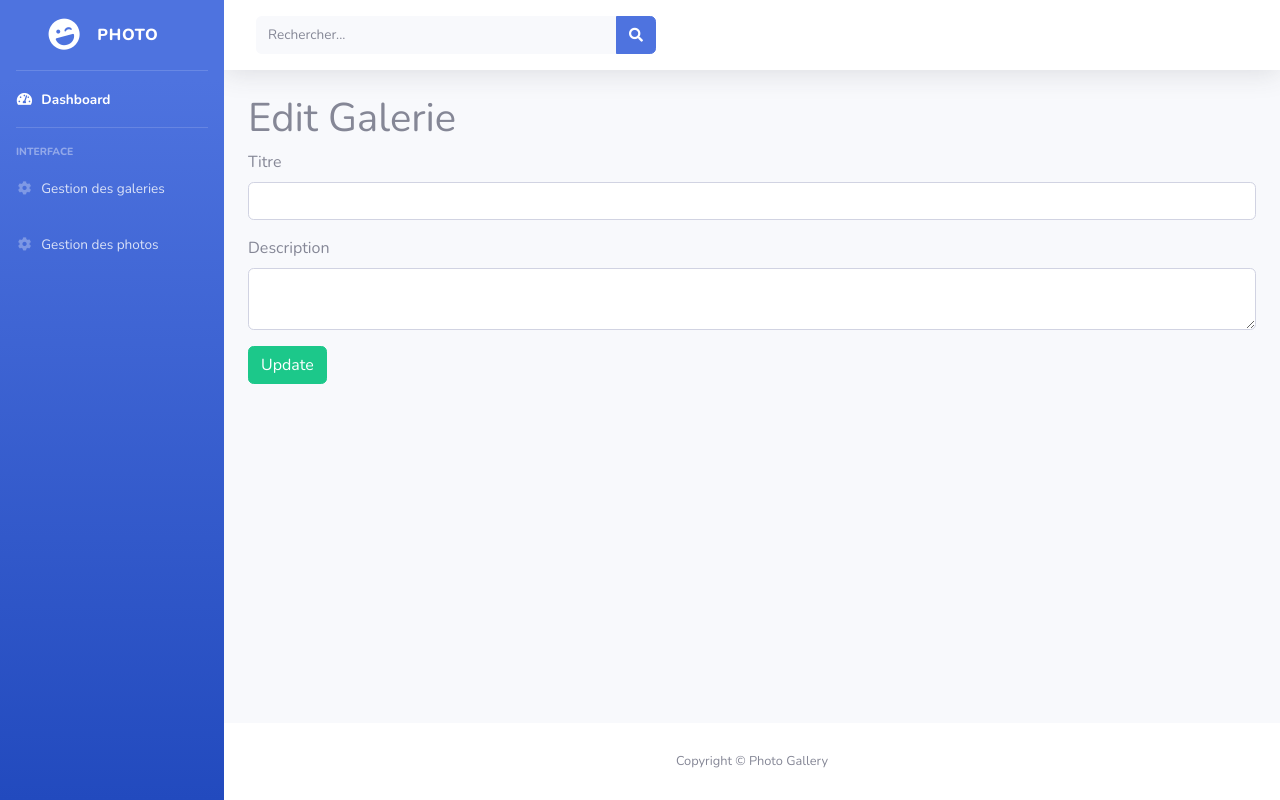
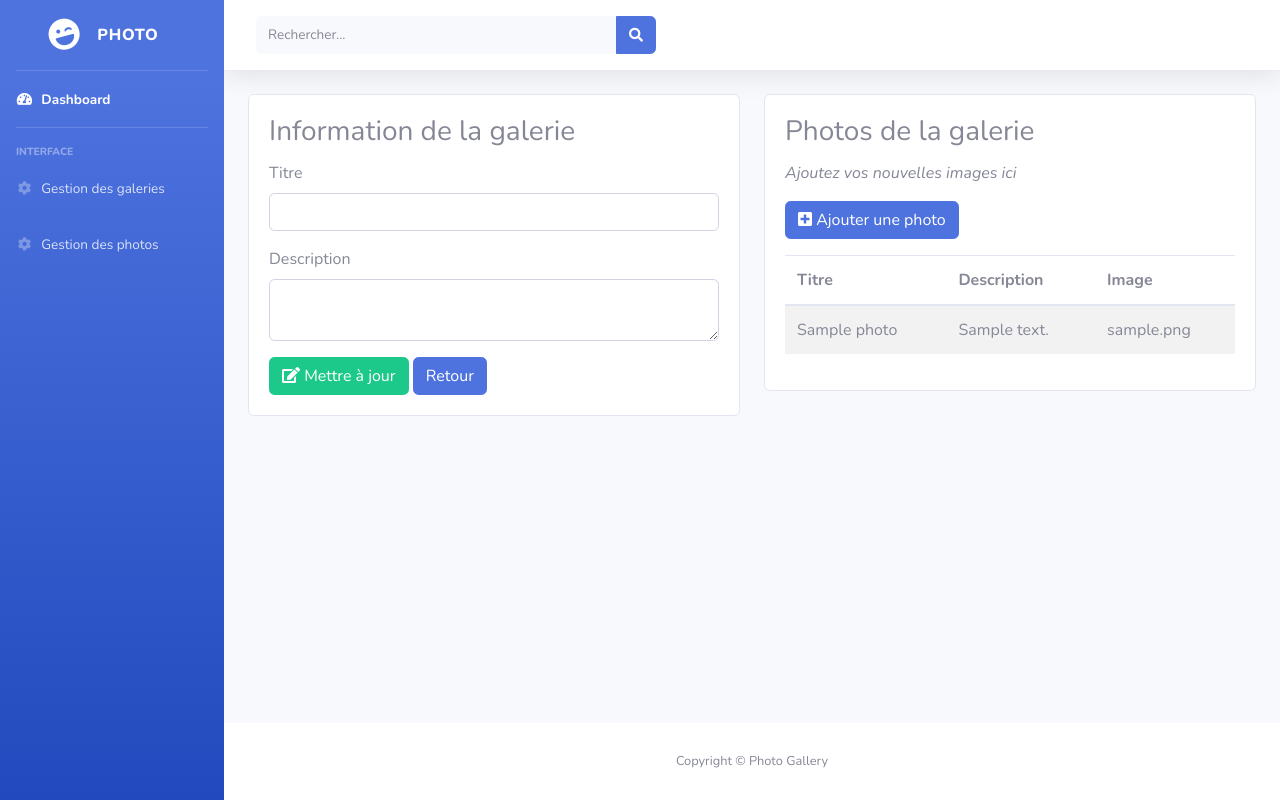
Before and after one commit to emmanuelstleger/manage-photo, a PHP site: template templates/galerie/edit.html.twig in a window 1280 px wide. Run offline with PHP 8.4, Linux system fonts and the light colour scheme; the template is opened without the code that fills it: most values are stand-ins (such as "Sample title", 1, 10 or a date in 2020); form fields are guessed from the names that the template uses; some libraries are stand-ins or nearby versions.

Commit message:
Mise à jour gestion des galeries

```diff
--- a/templates/galerie/_form.html.twig
+++ b/templates/galerie/_form.html.twig
@@ -8,5 +8,6 @@
         {{ form_widget(form.description, {'attr': {'class': 'form-control'}}) }}
     </div>
 
-    <button class="btn btn-success">{{ button_label|default('Save') }}</button>
+    <button class="btn btn-success"><i class="fa fa-edit"></i> {{ button_label|default('Sauvegarder') }}</button>
+    <a class="btn btn-primary" href="{{ path('galerie_admin_index') }}">Retour</a>
 {{ form_end(form) }}
--- a/templates/galerie/edit.html.twig
+++ b/templates/galerie/edit.html.twig
@@ -3,8 +3,73 @@
 {% block title %}Edit Galerie{% endblock %}
 
 {% block body %}
-    <h1>Edit Galerie</h1>
+    <div class="row">
+        <div class="col-md-6">
+            <div class="card mb-4 mb-lg-0">
+                <div class="card-body">
+                    <h3 class="card-title">Information de la galerie</h3>
 
-    {{ include('galerie/_form.html.twig', {'button_label': 'Update'}) }}
+                     {{ include('galerie/_form.html.twig', {'button_label': 'Mettre à jour'}) }}
+                </div>
+            </div>
+        </div>
+
+        <div class="col-md-6">
+            <div class="card mb-4 mb-lg-0">
+                <div class="card-body">
+                    <h3 class="card-title">Photos de la galerie</h3>
+                    <p class="card-text font-italic">Ajoutez vos nouvelles images ici</p>
+                        <button type="button" class="btn btn-primary mb-3" data-toggle="modal" data-target="#exampleModal">
+                            <i class="fa fa-plus-square"></i> Ajouter une photo
+                        </button>
+                        <table class="table table-striped">
+                            <thead>
+                            <tr>
+                                <th scope="col">Titre</th>
+                                <th scope="col">Description</th>
+                                <th scope="col">Image</th>
+                            </tr>
+                            </thead>
+                            <tbody>
+
+                            {% for photo in galerie.photos %}
+                            <tr>
+                                    <td>{{ photo.titre }}</td>
+                                    <td>{{ photo.description }}</td>
+                                    <td>{{ photo.file }}</td>
+                            </tr>
+                            {% endfor %}
+
+                            </tbody>
+                        </table>
+                </div>
+            </div>
+        </div>
+    </div>
+    <div class="modal fade" id="exampleModal" tabindex="-1" role="dialog" aria-labelledby="exampleModalLabel" aria-hidden="true">
+        <div class="modal-dialog" role="document">
+            <div class="modal-content">
+                <div class="modal-header">
+                    <h5 class="modal-title" id="exampleModalLabel">Ajouter une photo</h5>
+                    <button type="button" class="close" data-dismiss="modal" aria-label="Close">
+                        <span aria-hidden="true">&times;</span>
+                    </button>
+                </div>
+                <div class="modal-body">
+                            {{ form_start(form2) }}
+                            {{ form_widget(form2) }}
+                    <div class="modal-footer">
+                        <button type="button" class="btn btn-secondary" data-dismiss="modal">Fermer</button>
+                        <button type="button" class="btn btn-success"><i class="fas fa-file-download"></i> {{ button_label|default('Enregistrer') }}</button>
+                    </div>
+                    {{ form_end(form2) }}
+                </div>
+
+            </div>
+        </div>
+    </div>
+
+
+
 
 {% endblock %}
--- a/templates/galerie/new.html.twig
+++ b/templates/galerie/new.html.twig
@@ -1,9 +1,9 @@
-{% extends 'base.html.twig' %}
+{% extends 'base-admin.html.twig' %}
 
-{% block title %}New Galerie{% endblock %}
+{% block title %}Galerie index{% endblock %}
 
 {% block body %}
-    <h1>Create new Galerie</h1>
+    <h1>Créer une nouvelle galerie</h1>
 
     {{ include('galerie/_form.html.twig') }}
 {% endblock %}
--- a/templates/galerie/show.html.twig
+++ b/templates/galerie/show.html.twig
@@ -22,7 +22,7 @@
         </tbody>
     </table>
 
-    <a href="{{ path('galerie_index') }}">back to list</a>
+    <a href="{{ path('galerie_admin_index') }}">back to list</a>
 
     <a href="{{ path('galerie_edit', {'id': galerie.id}) }}">edit</a>
 
--- a/templates/photo/_form.html.twig
+++ b/templates/photo/_form.html.twig
@@ -1,4 +1,5 @@
 {{ form_start(form) }}
     {{ form_widget(form) }}
-    <button class="btn">{{ button_label|default('Save') }}</button>
+    <button class="btn btn-success"><i class="fa fa-edit"></i> {{ button_label|default('Sauvegarder') }}</button>
+    <a class="btn btn-primary" href="{{ path('photo_admin_index') }}">Retour</a>
 {{ form_end(form) }}
--- a/templates/photo/edit.html.twig
+++ b/templates/photo/edit.html.twig
@@ -1,9 +1,9 @@
-{% extends 'base.html.twig' %}
+{% extends 'base-admin.html.twig' %}
 
-{% block title %}Edit Photo{% endblock %}
+{% block title %}Editer une photo{% endblock %}
 
 {% block body %}
-    <h1>Edit Photo</h1>
+    <h1>Editer une photo</h1>
 
     {{ include('photo/_form.html.twig', {'button_label': 'Update'}) }}
 
--- a/templates/photo/show.html.twig
+++ b/templates/photo/show.html.twig
@@ -1,4 +1,4 @@
-{% extends 'base.html.twig' %}
+{% extends 'base-admin.html.twig' %}
 
 {% block title %}Photo{% endblock %}
 
--- a/templates/registration/register.html.twig
+++ b/templates/registration/register.html.twig
@@ -31,5 +31,6 @@
         {{ form_row(registrationForm.agreeTerms) }}
 
         <button type="submit" class="btn btn-primary btn-user btn-block" >Inscription</button>
+
     {{ form_end(registrationForm) }}
 {% endblock %}
--- a/templates/security/login.html.twig
+++ b/templates/security/login.html.twig
@@ -36,7 +36,7 @@
     #}
 
     <button class="btn btn-primary btn-user btn-block mt-3" type="submit">
-        Sign in
+        Se connecter
     </button>
 </form>
 {% endblock %}
```
Also changed, not shown: src/Controller/GalerieController.php (+16 -1 lines), templates/galerie/index.html.twig (+4 -7 lines), templates/photo/index.html.twig (+4 -5 lines), templates/photo/new.html.twig (+3 -4 lines), public/uploads/images/photos/Image 1 - challenge multi quiz Montmartre en direct.jpg (added), public/uploads/images/photos/Image 2 - team building Montmartre séquence blind test.jpg (added), public/uploads/images/photos/couverture team building en ligne Montmartre.jpg (added).
